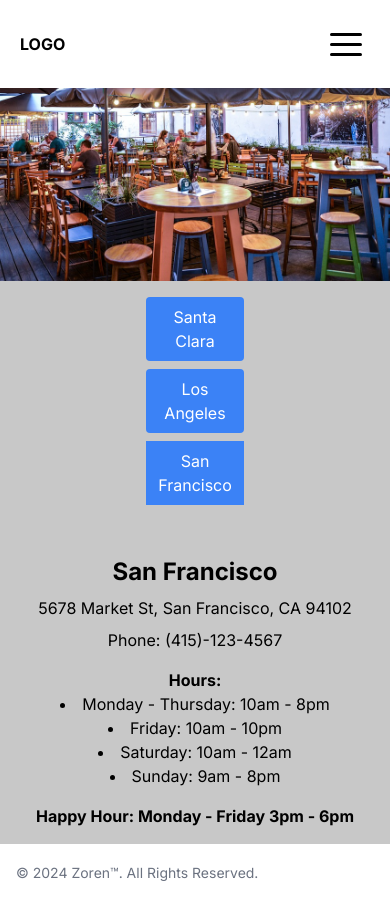
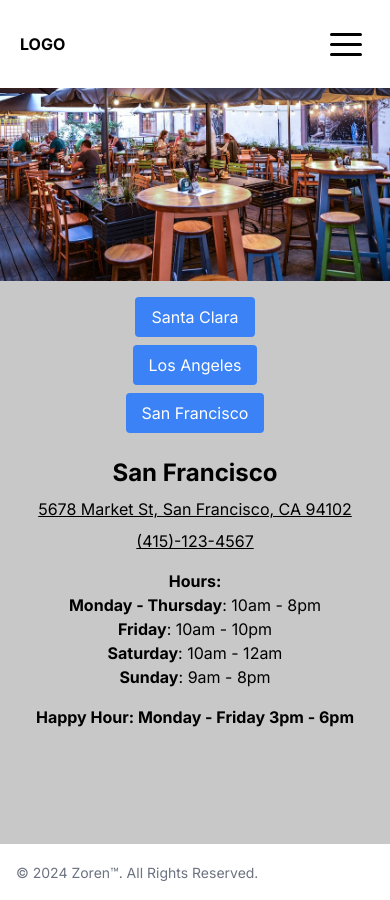
Before and after one commit to zorenal/KakuRestu, a Next.js app: page /location in a window 390 px wide. Both pictures are taken after a click on the button "San Francisco". Built offline with nearby package versions, Linux system fonts and the light colour scheme.

Commit message:
commit before editing location comp

```diff
--- a/src/app/components/Locations.tsx
+++ b/src/app/components/Locations.tsx
@@ -17,22 +17,24 @@
   return (
 <section className="flex flex-col h-screen">
   {/* image */}
-      <div className=" h-1/3 sm:h-1/2 relative">
-        {selectedLocation && locationInfo[selectedLocation].image && (
+  <div className="h-1/3 sm:h-1/2 relative">
     <Image
-            src={locationInfo[selectedLocation].image}
-            alt={`${selectedLocation} image`}
+      src={
+        selectedLocation && locationInfo[selectedLocation].image
+          ? locationInfo[selectedLocation].image
+          : "/rstock.jpg"
+      }
+      alt={`${selectedLocation || 'default'} image`}
       layout="fill"
       objectFit="cover"
-            className="z-0"
+      className="-z-10 transition-opacity duration-1000 ease-in-out opacity-100 "
     />
-        )}
   </div>
 
   {/* content */}
-      <div className="flex flex-col flex-grow justify-between items-center">
+  <div className="flex flex-col  justify-between items-center">
     {/* buttons */}
-        <div className="w-1/4 mt-4">
+    <div className="mt-4">
       <ul className="flex flex-col items-center">
         {Object.keys(locationInfo).map((loc) => (
           <li key={loc} className="mb-2">
@@ -48,21 +50,19 @@
     </div>
 
     {/* info */}
-        <div className="w-screen p-4 mt-4">
+    <div className="w-screen p-4">
     {selectedLocation && (
       <div className="text-center">
         <h2 className="text-2xl font-bold">{selectedLocation}</h2>
-              <p className="mt-2">{locationInfo[selectedLocation].address}</p>
-              <p className="mt-2">Phone: {locationInfo[selectedLocation].phone}</p>
+        <p className="mt-2 underline">{locationInfo[selectedLocation].address}</p>
+        <p className="mt-2 underline">{locationInfo[selectedLocation].phone}</p>
         <p className="mt-4 font-bold">Hours:</p>
-              <ul className="list-disc list-inside">
-                {Object.entries(locationInfo[selectedLocation].hours).map(
-                  ([day, time]) => (
+        <ul>
+          {Object.entries(locationInfo[selectedLocation].hours).map(([day, time]) => (
             <li key={day}>
-                      {day}: {time}
+              <span className="font-bold">{day}</span>: <span>{time}</span>
             </li>
-                  )
-                )}
+          ))}
         </ul>
         {locationInfo[selectedLocation].happyHour && (
           <p className="mt-4 font-bold">
@@ -74,5 +74,6 @@
   </div>
   </div>
 </section>
+
   );
 }
--- a/src/app/components/Navbar.tsx
+++ b/src/app/components/Navbar.tsx
@@ -35,7 +35,7 @@
 
       {/* Mobile Devices */}
       <div className="md:hidden lg:hidden w-screen">
-        <div className="flex justify-between items-center">
+        <div className="flex justify-between items-center overflow-hidden">
           <Link href="/">LOGO</Link>
           <Hamburger toggled={isOpen} toggle={setOpen} rounded />
         </div>
--- a/src/app/menu/page.tsx
+++ b/src/app/menu/page.tsx
@@ -2,10 +2,8 @@
 import Hero from "../components/Hero"
 import MenuComponent from "../components/Menu"
 export default function Menu() {
-
-
     return (
-    <section className="h-screen ">
+    <section className="h-screen">
         <Hero src='/rstock.jpg' mobileHeight='h-1/3' altHeight='sm:h-1/2'/>
         <MenuComponent />
         <Footer/>
```
Lines whose indentation alone changed are shown as unchanged.
